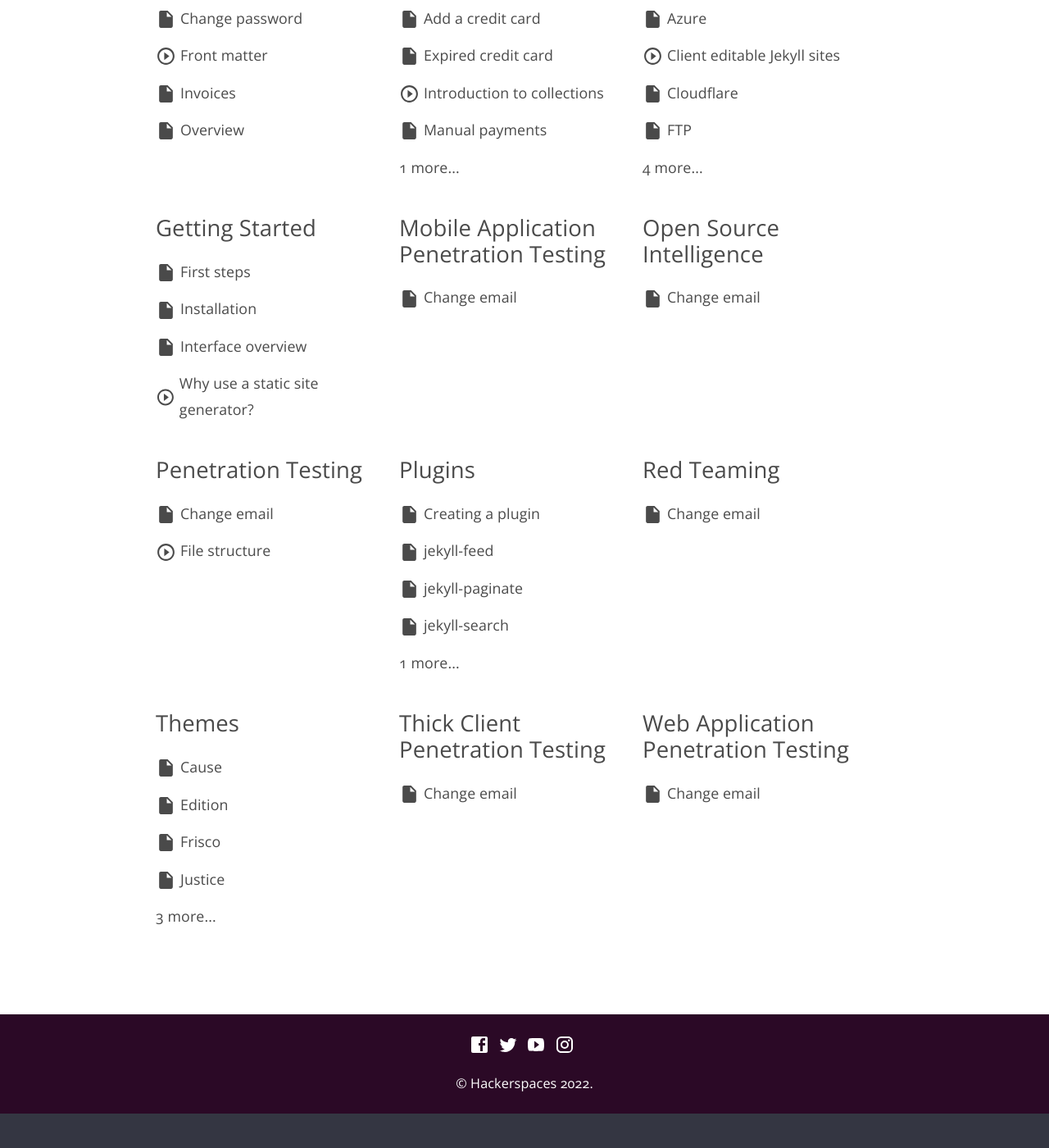
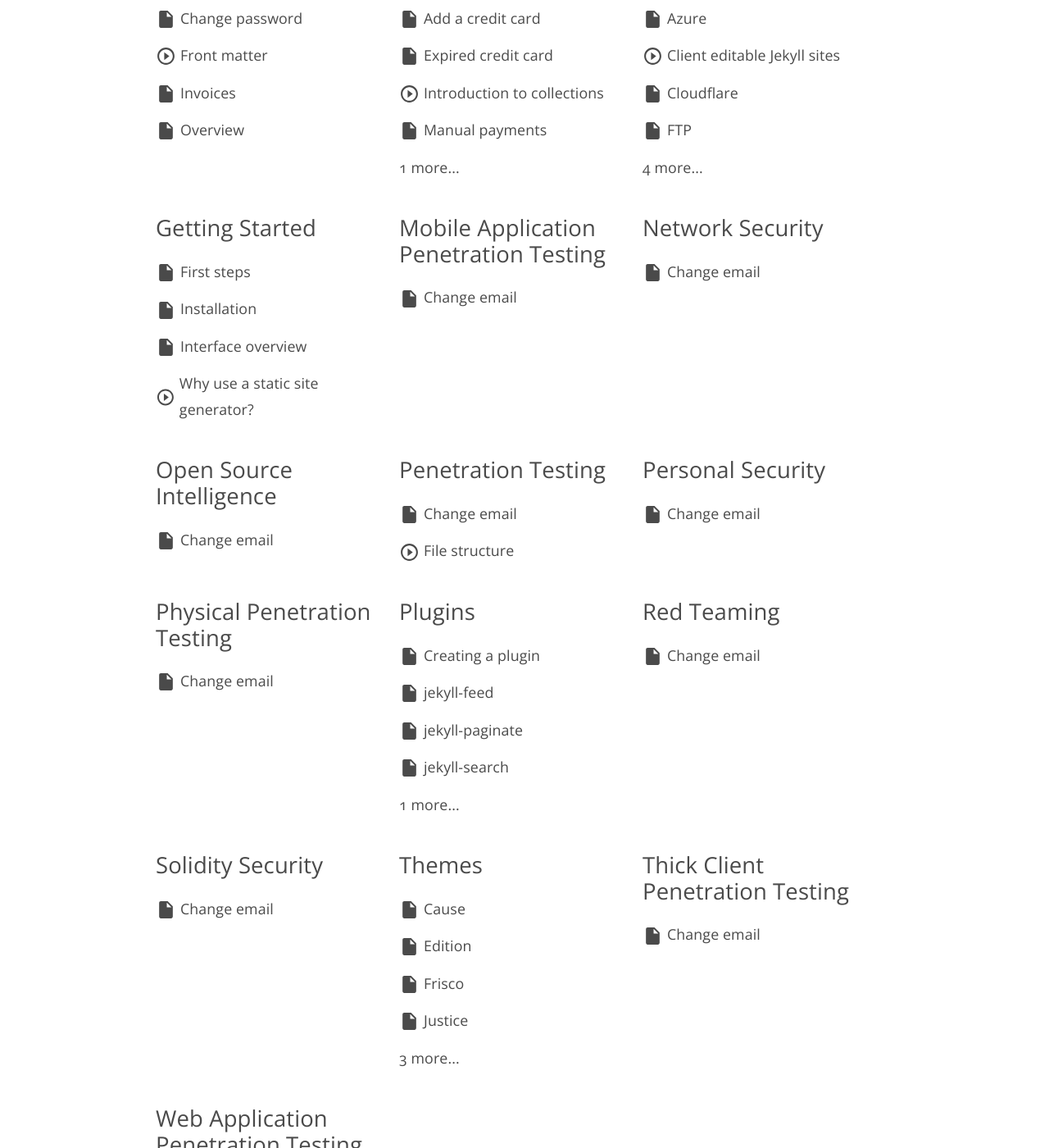
Before and after one commit to 101020210359/hackerspaces.me, a Jekyll site: the page built from index.html, in a window 1280 px wide and 1400 px high, scrolled down 548 px. Shown: the whole window at 82% size. Built offline with Jekyll 4.4.1, drawn with Linux system fonts in a browser that asks for light colours; nearby versions of some CDN libraries; before the commit the page ends 1906 px from its top, so only the background shows below that.

Commit message:
Updated '_posts/2017-01-16-change-email.md' via CloudCannon

```diff
--- a/_posts/2017-01-16-change-email.md
+++ b/_posts/2017-01-16-change-email.md
@@ -8,6 +8,10 @@ categories:
   - thick-client-penetration-testing
   - mobile-application-penetration-testing
   - open-source-intelligence
+  - solidity-security
+  - network-security
+  - personal-security
+  - physical-penetration-testing
 description: Update your email address
 type: Document
 ---
```
